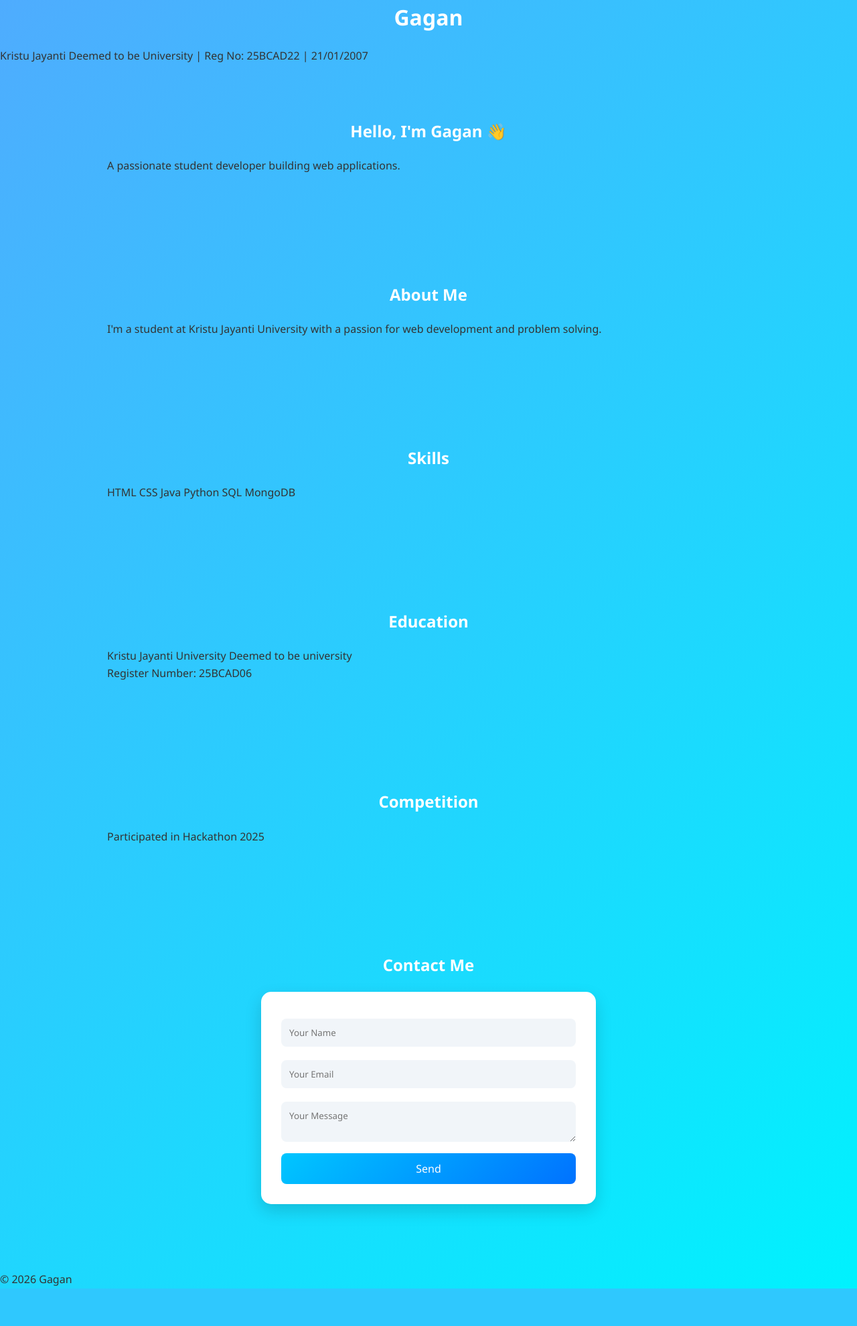
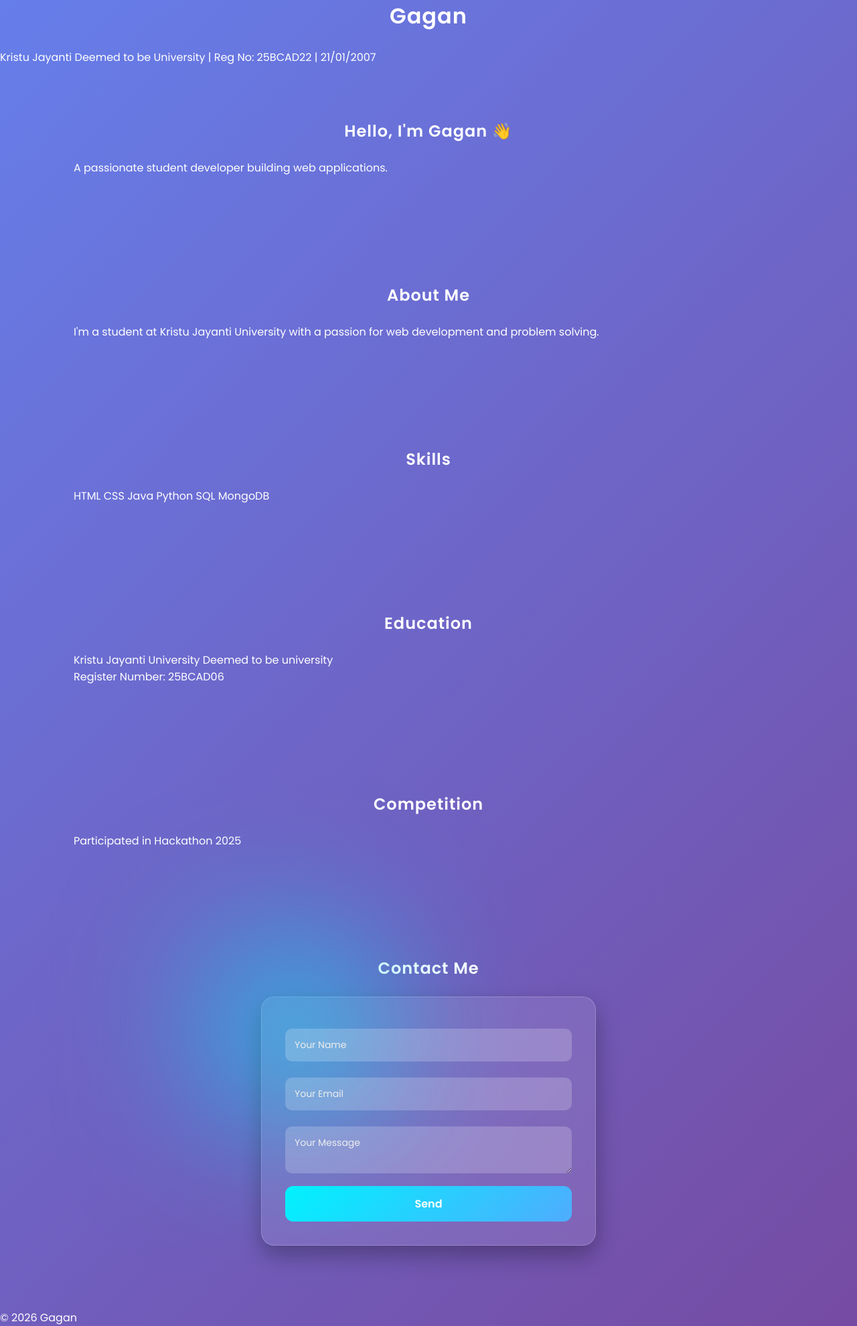
Before and after one commit to 25bcad22-gagan/god, a Flask app: page / in a window 1280 px wide. Shown: the whole page at 67% size. Before the commit the page ends 1924 px from the top, so only its background shows below. Run offline with Flask 3, Linux system fonts and the light colour scheme; some libraries are stand-ins or nearby versions.

Commit message:
Update style.css

```diff
--- a/static/style.css
+++ b/static/style.css
@@ -1,91 +1,131 @@
+/* Google Font */
+@import url('https://fonts.googleapis.com/css2?family=Poppins:wght@300;400;600&display=swap');
+
 /* Reset */
 * {
     margin: 0;
     padding: 0;
     box-sizing: border-box;
-    font-family: 'Segoe UI', sans-serif;
+    font-family: 'Poppins', sans-serif;
 }
 
-/* Body Styling */
+/* Body */
 body {
-    background: linear-gradient(135deg, #4facfe, #00f2fe);
-    color: #333;
-    line-height: 1.6;
+    background: linear-gradient(135deg, #667eea, #764ba2);
+    min-height: 100vh;
+    color: #fff;
 }
 
-/* Sections */
+/* Sections (for scroll animation) */
 section {
     opacity: 0;
-    transform: translateY(50px);
-    transition: all 0.8s ease;
+    transform: translateY(60px);
+    transition: all 0.9s ease;
     padding: 80px 20px;
-    max-width: 1000px;
+    max-width: 1100px;
     margin: auto;
 }
 
 /* Headings */
 h1, h2 {
     text-align: center;
-    margin-bottom: 20px;
-    color: #fff;
+    margin-bottom: 25px;
+    font-weight: 600;
+    letter-spacing: 1px;
 }
 
-/* Contact Form Container */
+/* Glass Card Form */
 form {
-    background: #ffffff;
-    padding: 30px;
-    border-radius: 15px;
-    box-shadow: 0 10px 25px rgba(0,0,0,0.15);
+    background: rgba(255, 255, 255, 0.1);
+    backdrop-filter: blur(15px);
+    border-radius: 20px;
+    padding: 35px;
     max-width: 500px;
-    margin: 20px auto;
+    margin: auto;
+    box-shadow: 0 15px 35px rgba(0,0,0,0.3);
+    border: 1px solid rgba(255,255,255,0.2);
 }
 
 /* Inputs */
 input, textarea {
     width: 100%;
-    padding: 12px;
-    margin: 10px 0;
+    padding: 14px;
+    margin: 12px 0;
+    border-radius: 10px;
     border: none;
-    border-radius: 8px;
-    background: #f1f5f9;
+    outline: none;
+    background: rgba(255,255,255,0.2);
+    color: #fff;
+    font-size: 14px;
     transition: 0.3s;
 }
 
-/* Input focus effect */
+/* Placeholder color */
+input::placeholder, textarea::placeholder {
+    color: #eee;
+}
+
+/* Input focus */
 input:focus, textarea:focus {
-    outline: none;
-    background: #e0f7ff;
-    box-shadow: 0 0 5px #4facfe;
+    background: rgba(255,255,255,0.3);
+    box-shadow: 0 0 10px #00f2fe;
 }
 
 /* Button */
 button {
     width: 100%;
-    padding: 12px;
+    padding: 14px;
+    border-radius: 12px;
     border: none;
-    border-radius: 8px;
-    background: linear-gradient(135deg, #00c6ff, #0072ff);
-    color: white;
+    background: linear-gradient(135deg, #00f2fe, #4facfe);
+    color: #fff;
     font-size: 16px;
     cursor: pointer;
     transition: 0.3s;
+    font-weight: 600;
 }
 
-/* Button hover */
+/* Button Hover */
 button:hover {
-    transform: scale(1.05);
-    box-shadow: 0 8px 20px rgba(0,0,0,0.2);
+    transform: translateY(-3px) scale(1.03);
+    box-shadow: 0 10px 25px rgba(0,0,0,0.4);
 }
 
 /* Response Message */
 #response {
     text-align: center;
     margin-top: 15px;
-    font-weight: bold;
-    color: #0072ff;
+    font-weight: 500;
+    color: #00f2fe;
 }
 
 /* Smooth Scroll */
 html {
     scroll-behavior: smooth;
 }
+
+/* Scroll Reveal Active State (used by JS) */
+section.active {
+    opacity: 1;
+    transform: translateY(0);
+}
+
+/* Floating Glow Effect */
+form::before {
+    content: "";
+    position: absolute;
+    width: 200px;
+    height: 200px;
+    background: #00f2fe;
+    filter: blur(120px);
+    z-index: -1;
+    top: -50px;
+    left: -50px;
+}
+
+/* Responsive */
+@media (max-width: 600px) {
+    form {
+        padding: 25px;
+    }
+}
```
